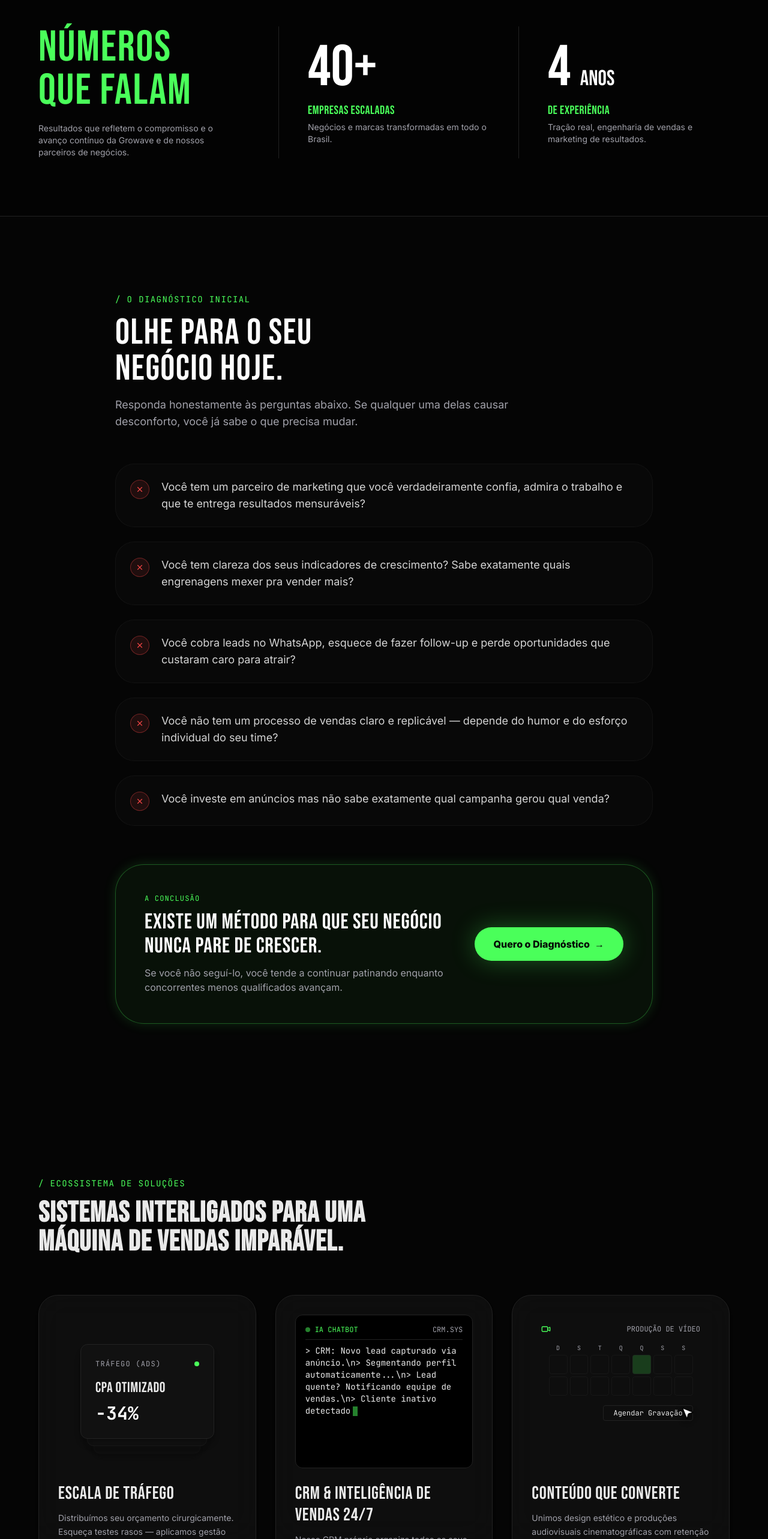
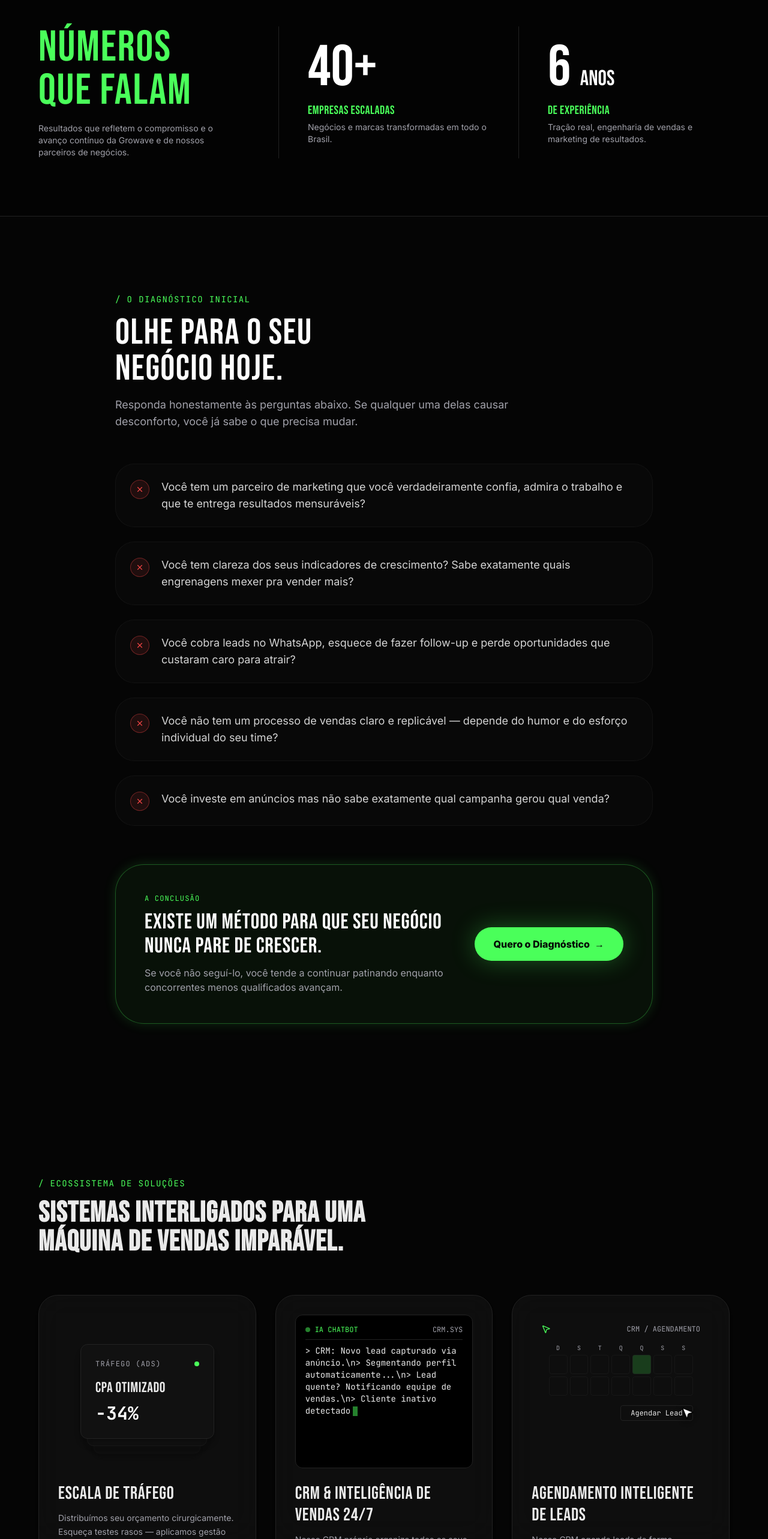
Before and after one commit to wLkFurtado/growave-principal, a React (Vite) app: page / in a window 1280 px wide. Shown: the part 853-3419 px from the top of the page at 60% size. Built offline with nearby package versions, Linux system fonts and the light colour scheme.

Commit message:
Update site

```diff
--- a/src/components/Features.jsx
+++ b/src/components/Features.jsx
@@ -127,8 +127,8 @@ const CursorScheduler = () => {
   return (
     <div ref={containerRef} className="h-64 w-full relative pt-4 px-4 flex flex-col items-center">
       <div className="w-full flex justify-between items-center mb-4">
-         <Video size={16} className="text-primary"/>
-         <span className="text-xs font-mono text-textMuted uppercase">Produção de Vídeo</span>
+         <MousePointer2 size={16} className="text-primary"/>
+         <span className="text-xs font-mono text-textMuted uppercase">CRM / Agendamento</span>
       </div>
       <div className="grid grid-cols-7 gap-1 w-full max-w-[240px] mb-4">
         {['D','S','T','Q','Q','S','S'].map((day, i) => (
@@ -139,7 +139,7 @@ const CursorScheduler = () => {
         ))}
       </div>
       <div className="w-full max-w-[240px] flex justify-end">
-        <div className="save-btn font-mono text-xs border border-border px-4 py-1 rounded transition-colors">Agendar Gravação</div>
+        <div className="save-btn font-mono text-xs border border-border px-4 py-1 rounded transition-colors">Agendar Lead</div>
       </div>
       <div className="cursor-icon absolute top-8 left-12 text-primary z-20" style={{ filter: 'drop-shadow(0 4px 6px rgba(0,0,0,0.5))' }}>
         <MousePointer2 size={24} fill="white" stroke="black" strokeWidth={1.5} />
@@ -209,9 +209,9 @@ const Features = () => {
         </div>
         <div className="glass-card flex flex-col p-8 group">
           <div className="mb-6"><CursorScheduler /></div>
-          <h4 className="text-3xl font-heading tracking-wide mb-3">Conteúdo que Converte</h4>
+          <h4 className="text-3xl font-heading tracking-wide mb-3">Agendamento Inteligente de Leads</h4>
           <p className="text-textMuted font-body text-sm leading-relaxed">
-            Unimos design estético e produções audiovisuais cinematográficas com retenção psicológica estruturada para impulsionar suas campanhas online.
+            Nosso CRM agenda leads de forma automática ou manual — tudo definido de acordo com a estratégia comercial do seu negócio. Cada contato no momento certo, sem deixar oportunidade escapar.
           </p>
         </div>
       </div>
--- a/src/components/Stats.jsx
+++ b/src/components/Stats.jsx
@@ -42,7 +42,7 @@ const Stats = () => {
         </div>
 
         <div className="stat-item flex flex-col justify-center border-l-0 md:border-l border-border md:pl-12">
-          <span className="font-heading text-7xl md:text-8xl text-white">4 <span className="text-4xl">Anos</span></span>
+          <span className="font-heading text-7xl md:text-8xl text-white">6 <span className="text-4xl">Anos</span></span>
           <h3 className="font-heading text-xl text-primary tracking-wide uppercase mt-2">De Experiência</h3>
           <p className="text-textMuted font-body text-sm mt-1">Tração real, engenharia de vendas e marketing de resultados.</p>
         </div>
```
